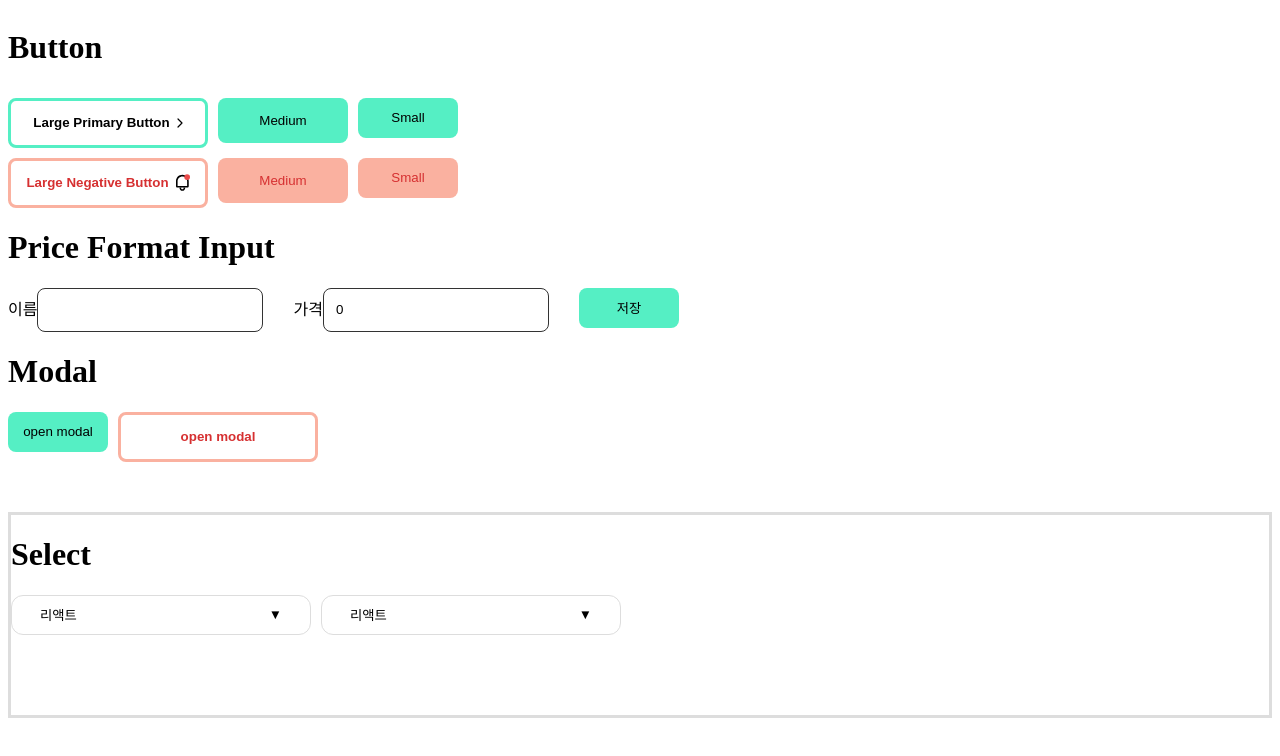
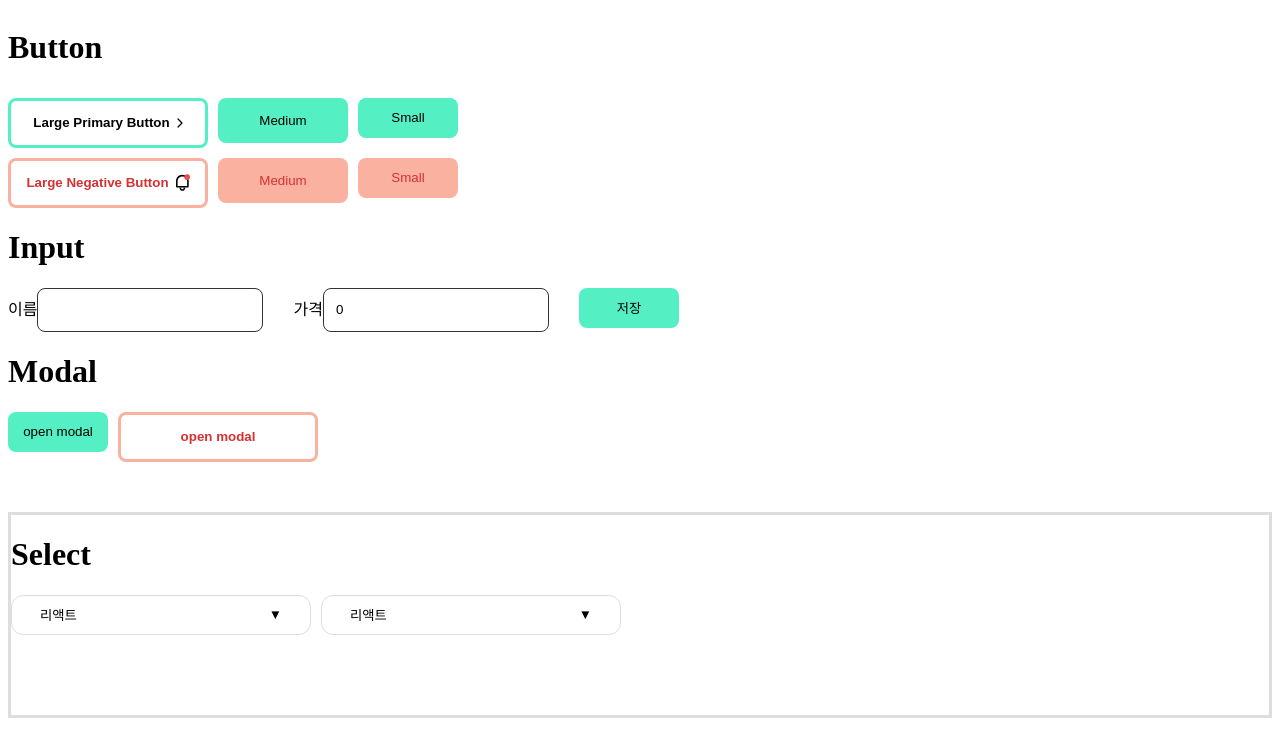
Before and after one commit to with-key/react_components, a React (Create React App) app: page / in a window 1280 px wide. Shown: the top 756 px of the page. Built offline with nearby package versions, Linux system fonts and the light colour scheme.

Commit message:
doc: 요구사항 정리

```diff
--- a/src/features/Input.jsx
+++ b/src/features/Input.jsx
@@ -19,7 +19,7 @@ const FeatureInput = () => {
 
   return (
     <>
-      <h1>Price Format Input</h1>
+      <h1>Input</h1>
       <form onSubmit={onSubmitHandler}>
         <Stack gap={30}>
           <div>
```
Also changed, not shown: 1 other file (tests, documents, lock files or other folders).
